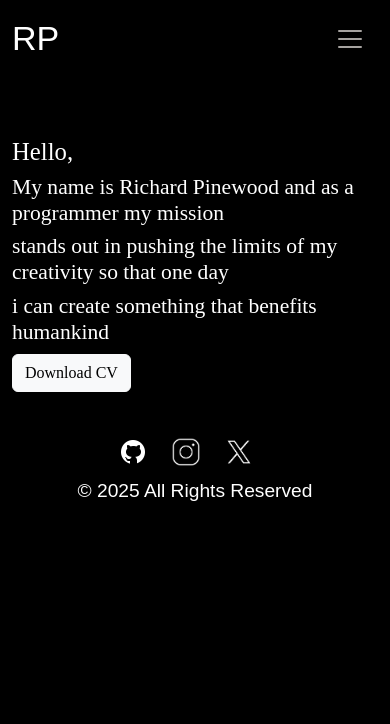
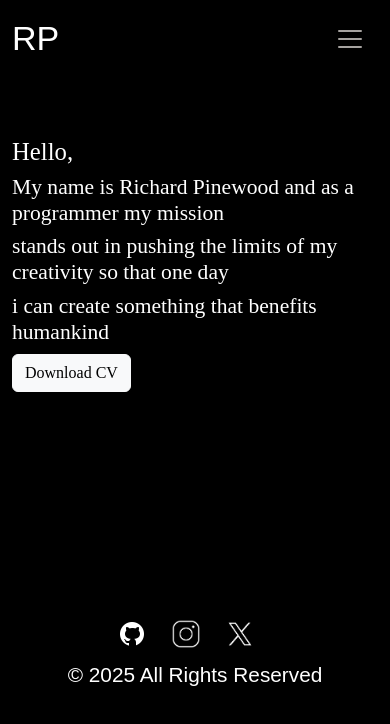
Before and after one commit to RichardPinewood/Portfolio_RP, a website: page index.html in a window 390 px wide. Drawn offline with nearby package versions, Linux system fonts and the light colour scheme.

Commit message:
Footer Sizes

```diff
--- a/style/style.css
+++ b/style/style.css
@@ -260,8 +260,7 @@ body {
 
     .footer {
         padding: 25px 0;
-        margin-top: 20px;
-        font-size: 1.2rem;
+        margin-top: 200px;
     }
 
     .social-links img {
```
Also changed, not shown: projects.html (+1 -1 lines).
